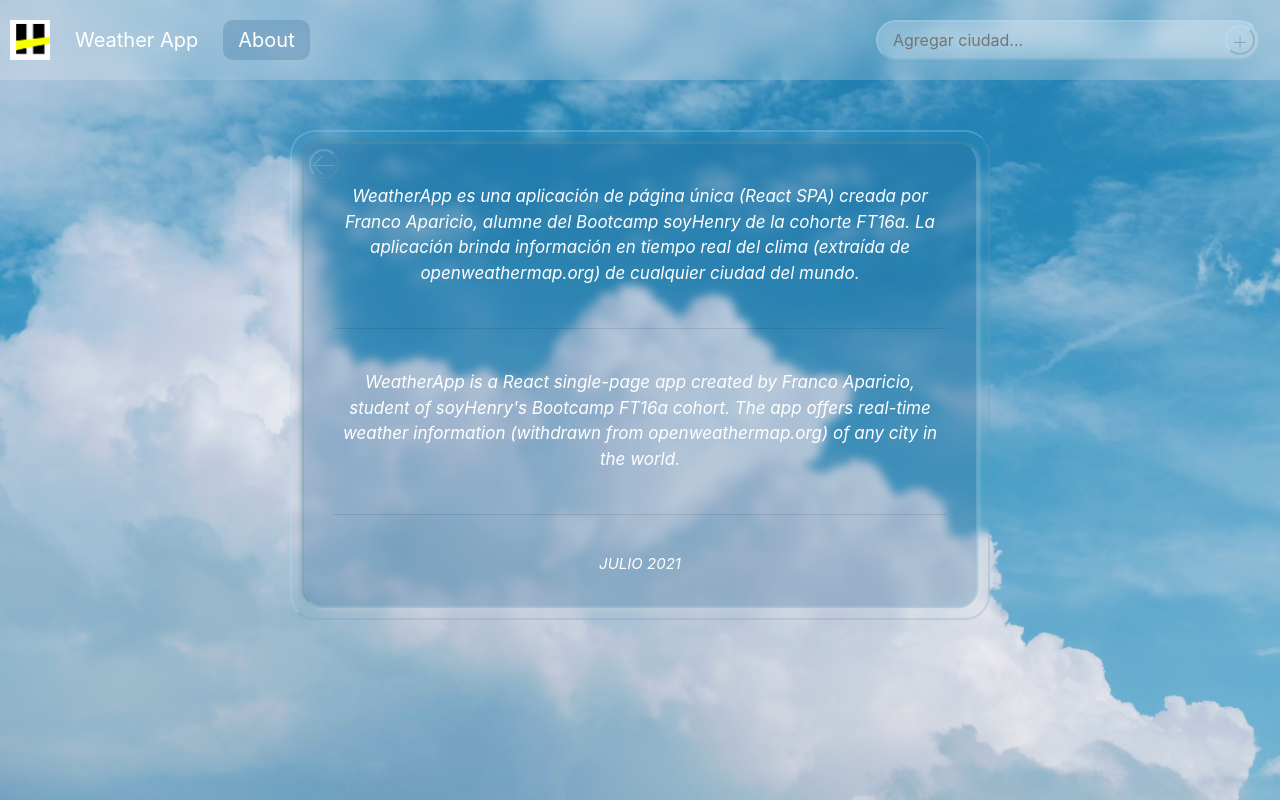
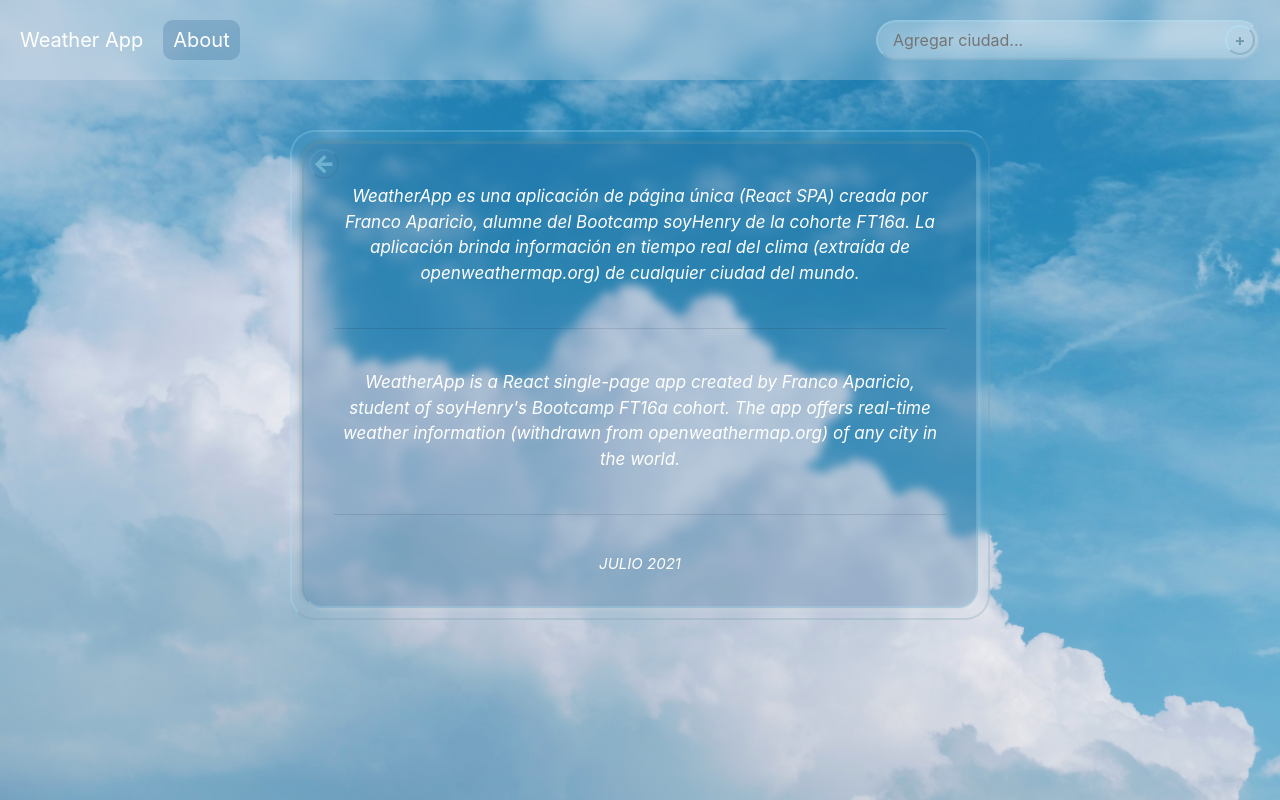
Before and after one commit to ffranco-a/WeatherApp, a React (Create React App) app: page /about in a window 1280 px wide. Built offline with nearby package versions, Linux system fonts and the light colour scheme.

Commit message:
a fex tweaks here and there (thanks Mati Monas)

```diff
--- a/src/components/About.module.css
+++ b/src/components/About.module.css
@@ -37,13 +37,13 @@
     left: 5px;
     top: 5px;
     bottom: 5px;
-    border: 2px outset #b0e5ff40;
+    border: 2px outset #65b4db40;
 
     height: 30px;
     width: 30px;
     border-radius: 999px;
-    font-size: 30px;
-    font-weight: 100;
+    font-size: 1.5rem;
+    font-weight: 900;
     color: #99d9ee80;
 
 
@@ -55,3 +55,7 @@
     background-color: #08496025;
     transition: background-color 0.2s;
 }
+
+.volver:active, .volver:focus{
+    outline: none
+}
--- a/src/components/Card.module.css
+++ b/src/components/Card.module.css
@@ -1,5 +1,5 @@
 .card {
-    margin: 10px;
+    margin: 10px 20px;
     border: 2px outset #b0e5ff40;
     position: relative;
     border-radius: 18px 18px 64px 18px;
@@ -49,6 +49,10 @@
     transition: background-color 0.3s;
 }
 
+.close:active, close:focus{
+    outline: none
+}
+
 .header {
     display: flex;
     flex-direction: column;
--- a/src/components/Ciudad.module.css
+++ b/src/components/Ciudad.module.css
@@ -4,9 +4,8 @@
     position: relative;
     border-radius: 28px 28px 80px 28px;
     box-shadow: 12px 7px 10px #20507014;
-    /* border: 2px double #ffffff50; */
     width: 40vw;
-    min-width: 400px;
+    min-width: 500px;
     height: 40vh;
     min-height: 400px;
     padding: 20px;
@@ -16,8 +15,28 @@
     backdrop-filter: blur(4px);
 }
 
+@media (max-width: 500px) {
+    .ciudad {
+        margin: auto;
+        overflow: hidden;
+        min-width: 300px;
+        height: 65vh;
+    }
+
+    .ciudad h1 {
+        font-size: 2rem;
+    }
+
+    .ciudad h3 {
+        font-size: 1.5rem;
+    }
+
+    .ciudad h5 {
+        font-size: 1.2rem;
+    }
+}
+
 .title > img {
-    /* margin: auto 0; */
     width: 110px;
     height: 110px;
     position: absolute;
@@ -44,16 +63,14 @@
     left: 5px;
     top: 5px;
     bottom: 5px;
-    /* border: 2px outset #2ad5; */
     border: 2px outset #b0e5ff60;
 
     height: 40px;
     width: 40px;
     border-radius: 999px;
-    font-size: 30px;
+    font-size: 1.5rem;
     font-weight: 100;
-    /* color: #2ad8; */
-    color: #0d455768;
+    color: #b0e5ffc0;
 
 
     background-color: transparent;
@@ -61,7 +78,6 @@
 }
 
 .goBack:hover {
-    /* background-color: #2ad3; */
     background-color: #1c87ae25;
     transition: background-color 0.2s;
 }
@@ -74,9 +90,11 @@
     align-items: center;
 }
 
-.info:max-width500px {
-    padding-right: 10vw;
-}
+/* @media (max-width:500px) {
+    .info {
+        padding-right: 10vw;
+    }
+} */
 
 .error {
     padding: 20px;
--- a/src/components/Nav.jsx
+++ b/src/components/Nav.jsx
@@ -1,5 +1,4 @@
 import React from 'react';
-import Logo from '../img/logoHenry.png';
 import SearchBar from './SearchBar.jsx';
 import { Link, NavLink } from 'react-router-dom';
 import style from '../components/Nav.module.css';
@@ -7,9 +6,9 @@ import style from '../components/Nav.module.css';
 function Nav({onSearch}) {
   return (
     <div className={style.navBar}>
-      <Link to='/'>
+      {/* <Link to='/'>
         <img src={Logo} alt="Logo Henry" />
-      </Link>
+      </Link> */}
       <Link to='/'>
         <span className={style.navButton}>Weather App</span>
       </Link>
--- a/src/components/Nav.module.css
+++ b/src/components/Nav.module.css
@@ -1,4 +1,5 @@
 .navBar {
+    z-index: 1;
     position: absolute;
     top: 0;
     left: 0;
@@ -6,6 +7,7 @@
     width: 100vw;
     height: max-content;
     display: flex;
+    align-items: center;
     flex-direction: row;
     background-color: #fff3;
     backdrop-filter: blur(10px);
@@ -21,7 +23,7 @@
 .navButton {
     font-size: 20px;
     color: white;
-    padding: 0 15px;
+    padding: 5px 10px;
 }
 
 .navBar a {
@@ -60,3 +62,7 @@
     background-color: #fff2;
     backdrop-filter: blur(10px);
 }
+
+.search input:active, .search input:focus{
+    outline: none
+}
--- a/src/components/SearchBar.module.css
+++ b/src/components/SearchBar.module.css
@@ -13,8 +13,8 @@
     height: 30px;
     width: 30px;
     border-radius: 999px;
-    font-size: 30px;
-    font-weight: 100;
+    /* font-size: 30px; */
+    font-weight: 700;
     color: #0d455768;
 
     background-color: transparent;
@@ -25,3 +25,7 @@
     background-color: #38a9d233;
     transition: background-color 0.2s;
 }
+
+.button:active, button:focus{
+    outline: none
+}
--- a/src/components/Style.module.css
+++ b/src/components/Style.module.css
@@ -1,21 +1,31 @@
 .body {
+    overflow-y: scroll;
+    overflow-x: hidden;
     width: 100vw;
     height: 100vh;
-    padding: 100px 15% 200px;
+    padding: 100px 10% 100px;
     background-image: url('../img/gong-ty-5AEFIuud6XI-unsplash.jpg');
     background-position: center;
     background-size: cover;
-    top: 0;
-    bottom: 0;
-    left: 0;
-    right: 0;
+}
+
+::-webkit-scrollbar {
+    background-color: transparent;
+
+}
+
+::-webkit-scrollbar-thumb {
+    background: #0d587ea5;
+    border-radius: 999px;
+    backdrop-filter: blur(5px);
 }
 
 .cards {
+    z-index: 0;
     margin-top: 60px;
     display: flex;
     flex-direction: row;
-    justify-content: space-around;
+    justify-content: space-evenly;
     flex-wrap: wrap;
 }
 
@@ -26,3 +36,11 @@
     right: 100px;
     top: 85px;
 }
+
+@media (max-width: 500px) {
+    .body {
+        display: flex;
+        justify-content: center;
+        overflow: hidden;
+    }
+}
--- a/src/containers/App.js
+++ b/src/containers/App.js
@@ -13,10 +13,14 @@ function App() {
   }
   function onSearch(ciudad) {
     //Llamado a la API del clima
+    if (ciudad === '') alert('Debes introducir una ciudad');
+    else
     fetch(`https://api.openweathermap.org/data/2.5/weather?q=${ciudad}&appid=4ae2636d8dfbdc3044bede63951a019b&units=metric`)
       .then(r => r.json())
       .then((recurso) => {
         if(recurso.main !== undefined){
+          if (cities.some((elem) => elem.name === recurso.name)) alert(`¡Ya hay tarjeta de ${recurso.name}!`);
+          else {
             const ciudad = {
               min: Math.round(recurso.main.temp_min),
               max: Math.round(recurso.main.temp_max),
@@ -35,6 +39,7 @@ function App() {
               pais: recurso.sys.country
             };
             setCities(oldCities => [...oldCities, ciudad]);
+          }
         } else {
           alert("Ciudad no encontrada");
         }
```
Lines whose indentation alone changed are shown as unchanged.
